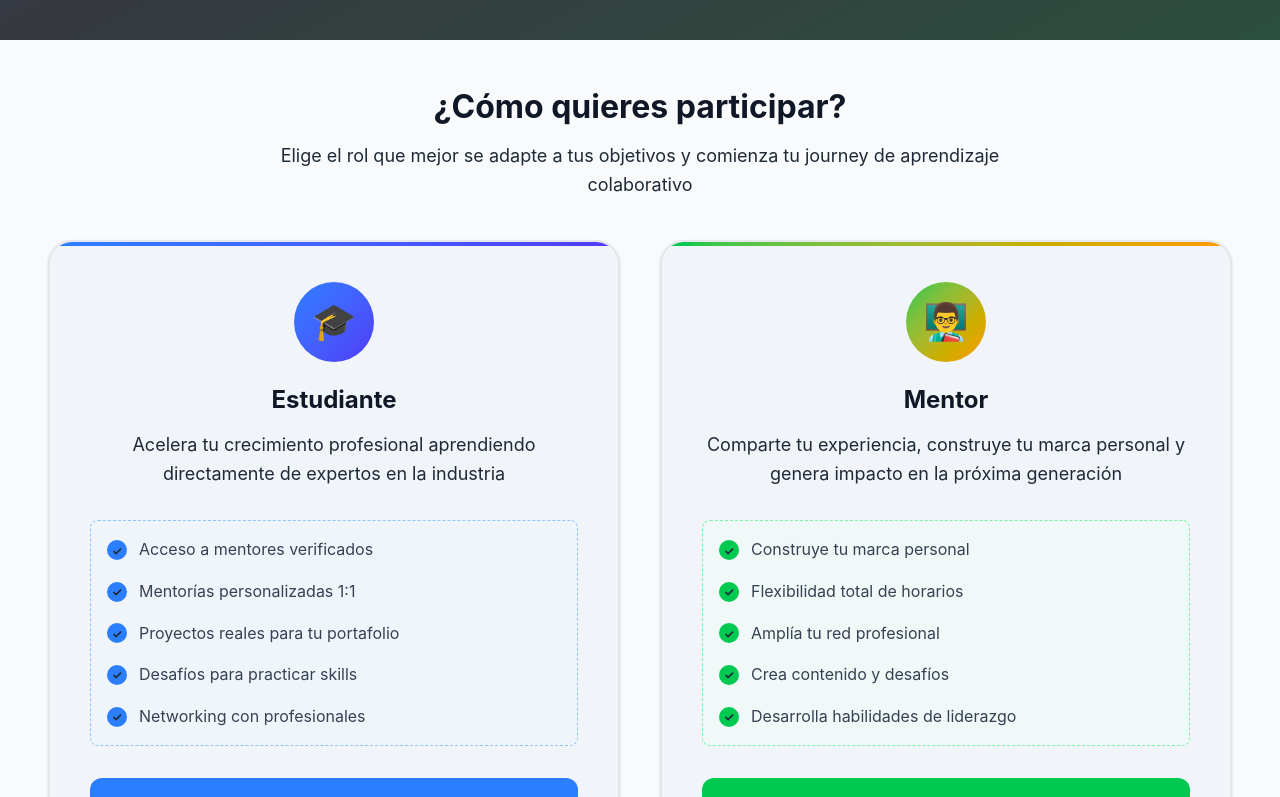
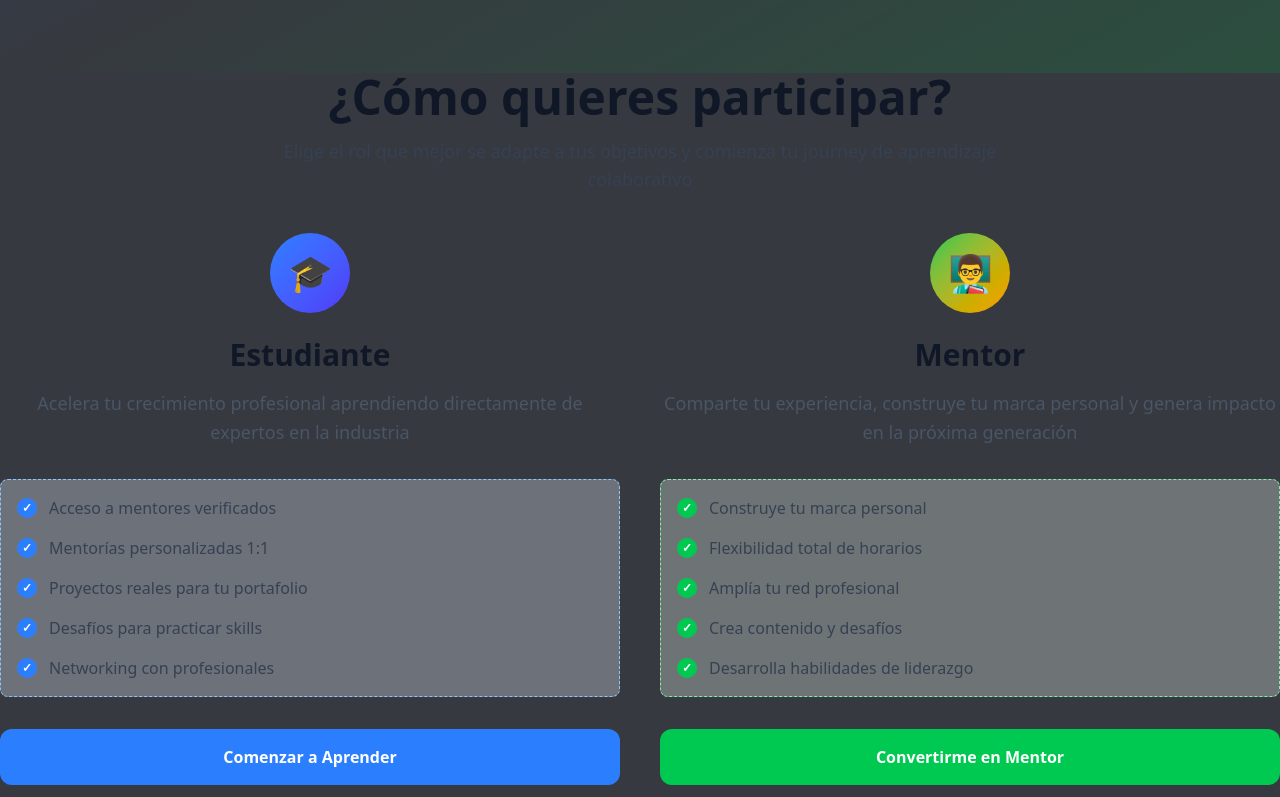
Before and after one commit to alumnithon/skilllink-g6f, a React (Vite) app: page / in a window 1280 px wide. Shown: the part 680-1477 px from the top of the page. Built offline with nearby package versions, Linux system fonts and the light colour scheme.

Commit message:
refactor(styles): remove specific styles and keep only base styles

```diff
--- a/src/styles/index.css
+++ b/src/styles/index.css
@@ -1,16 +1,4 @@
 @import 'tailwindcss';
-@import url('https://fonts.googleapis.com/css2?family=Inter:wght@400;500;600;700&display=swap');
-
-:root {
-  font-family:
-    'Inter',
-    -apple-system,
-    BlinkMacSystemFont,
-    'Segoe UI',
-    system-ui,
-    sans-serif;
-  color-scheme: light dark;
-}
 
 @theme {
   --color-theme-button-primary: var(--color-theme-button-primary);
@@ -26,11 +14,13 @@
   --color-theme-border-primary: var(--color-theme-border-primary);
   --color-theme-border-light: var(--color-theme-border-light);
   --color-theme-placeholder-primary: var(--color-theme-placeholder-primary);
+  --color-theme-focus-primary: var(--color-theme-focus-primary);
 }
 
 :root {
-  --color-theme-button-primary: #5865f2;
-  --color-theme-button-secondary: #4f46e5;
+  --color-theme-button-primary: #5865f2; /* Botón primario */
+  --color-theme-button-secondary: #4f46e5; /* Botón secundario */
+  --color-theme-button-tertiary: #3b82f6; /* Botón terciario */
   --color-theme-bg-primary: #36393f; /* Hero - oscuro */
   --color-theme-bg-secondary: #f8fafc; /* Roles - claro */
   --color-theme-bg-tertiary: #2f3136; /* Content - oscuro */
@@ -41,159 +31,6 @@
   --color-theme-text-muted: #6b7280; /* Texto secundario para fondos claros */
   --color-theme-border-primary: #4f545c; /* Para secciones oscuras */
   --color-theme-border-light: #e5e7eb; /* Para secciones claras */
-  --color-theme-placeholder-primary: #72767d;
+  --color-theme-placeholder-primary: #72767d; /* Para campos de entrada */
+  --color-theme-focus-primary: #5865f2; /* Para elementos enfocados */
 }
-
-/* Typography - Inter Font */
-h1,
-h2,
-h3,
-h4,
-h5,
-h6 {
-  font-family: 'Inter', sans-serif;
-  font-weight: 700;
-  line-height: 1.2;
-}
-
-h1 {
-  font-size: 2.5rem;
-  font-weight: 700;
-}
-h2 {
-  font-size: 2rem;
-  font-weight: 600;
-}
-h3 {
-  font-size: 1.5rem;
-  font-weight: 600;
-}
-h4 {
-  font-size: 1.25rem;
-  font-weight: 600;
-}
-h5 {
-  font-size: 1.125rem;
-  font-weight: 600;
-}
-h6 {
-  font-size: 1rem;
-  font-weight: 600;
-}
-
-/* Body text */
-body,
-p,
-span,
-div {
-  font-family: 'Inter', sans-serif;
-  font-weight: 400;
-  line-height: 1.6;
-  color: var(--color-theme-text-primary);
-}
-
-/* Override para secciones con fondo claro */
-.roles-section p,
-.roles-section span,
-.roles-section div {
-  color: var(--color-theme-text-dark);
-}
-
-/* UI Elements */
-button,
-input,
-select,
-textarea,
-.ui-element {
-  font-family: 'Inter', sans-serif;
-  font-weight: 500;
-}
-
-.font-medium {
-  font-weight: 500;
-}
-.font-semibold {
-  font-weight: 600;
-}
-.font-bold {
-  font-weight: 700;
-}
-
-/* Global Styles */
-* {
-  box-sizing: border-box;
-}
-
-body {
-  margin: 0;
-  padding: 0;
-  background-color: var(--color-theme-bg-primary);
-  color: var(--color-theme-text-primary);
-  line-height: 1.6;
-}
-
-/* Section */
-.hero-section {
-  background: var(--color-theme-bg-primary);
-  color: var(--color-theme-text-primary);
-}
-
-.roles-section {
-  background: var(--color-theme-bg-secondary);
-  color: var(--color-theme-text-dark);
-}
-
-.section-padding {
-  padding: 3rem;
-}
-
-/* Roles Cards */
-.role-card {
-  background: #f1f5f9; /* Gris más claro que el fondo para contraste */
-  border: 2px solid var(--color-theme-border-light);
-  border-radius: 1.5rem;
-  padding: 2.5rem;
-  box-shadow:
-    0 1px 3px 0 rgba(0, 0, 0, 0.1),
-    0 1px 2px 0 rgba(0, 0, 0, 0.06);
-  transition: all 0.3s cubic-bezier(0.4, 0, 0.2, 1);
-  position: relative;
-  overflow: hidden;
-  color: var(--color-theme-text-dark);
-}
-
-.role-card:hover {
-  transform: translateY(-4px);
-  box-shadow:
-    0 10px 25px -3px rgba(0, 0, 0, 0.1),
-    0 4px 6px -2px rgba(0, 0, 0, 0.05);
-}
-
-/* Custom Scrollbar */
-::-webkit-scrollbar {
-  width: 8px;
-}
-::-webkit-scrollbar-track {
-  background: var(--color-theme-bg-secondary);
-}
-::-webkit-scrollbar-thumb {
-  background: var(--color-theme-border-primary);
-  border-radius: 4px;
-}
-::-webkit-scrollbar-thumb:hover {
-  background: var(--color-theme-button-primary);
-}
-
-/* Smooth Scrolling */
-html {
-  scroll-behavior: smooth;
-}
-
-/* Focus Styles */
-button:focus,
-input:focus,
-textarea:focus,
-select:focus {
-  outline: 2px solid var(--color-theme-button-primary);
-  outline-offset: 2px;
-}
```
